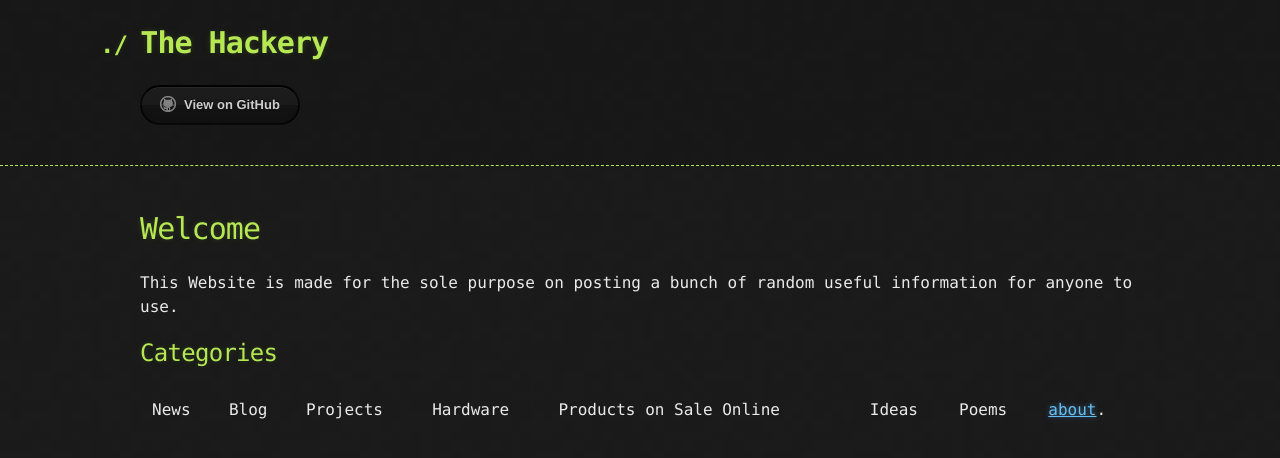
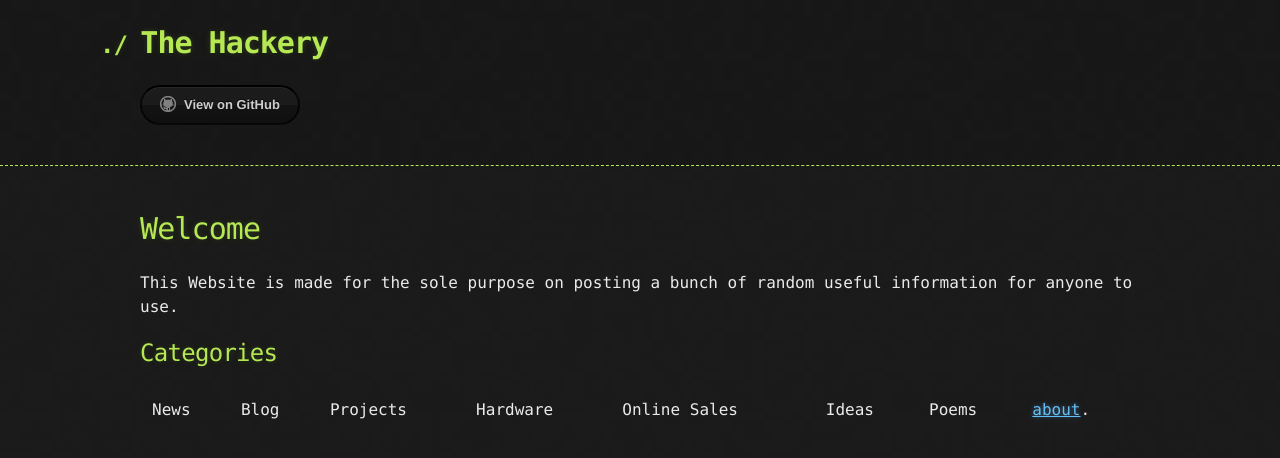
Before and after one commit to The-Hackery/The-hackery, a Jekyll site: the page built from index.md, in a window 1280 px wide. Shown: the top 458 px of the page. Built offline with Jekyll 4.4.1, drawn with Linux system fonts in a browser that asks for light colours; our own code applies the rules of GitHub Pages for plain Markdown files; the repository's description, which GitHub fills in, is left out.

Commit message:
Update index.md

```diff
--- a/index.md
+++ b/index.md
@@ -4,4 +4,4 @@ This Website is made for the sole purpose on posting a bunch of random useful in
 
 ## Categories
 
-| News | Blog | Projects | Hardware | Products on Sale Online | Ideas | Poems | [about](https://the-hackery.github.io/The-hackery/).
+| News | Blog | Projects | Hardware | Online Sales | Ideas | Poems | [about](https://the-hackery.github.io/The-hackery/).
```
